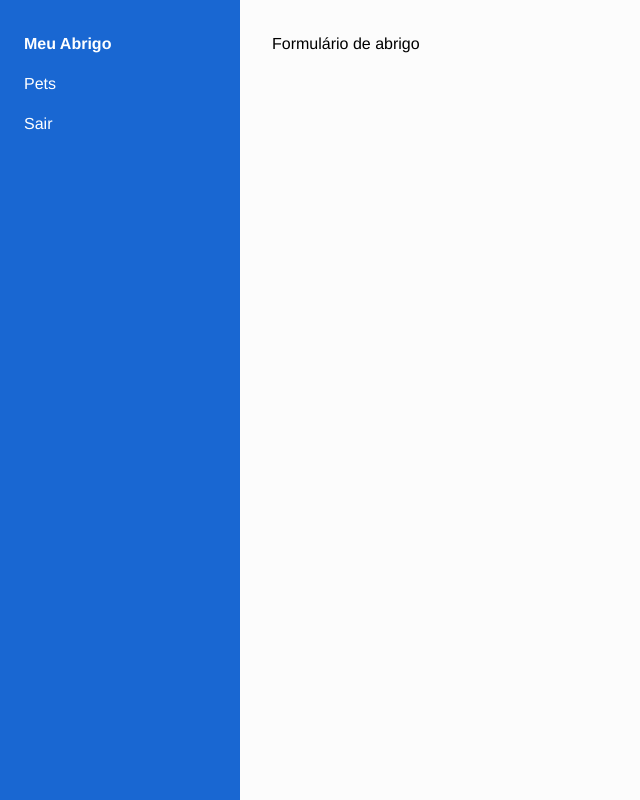
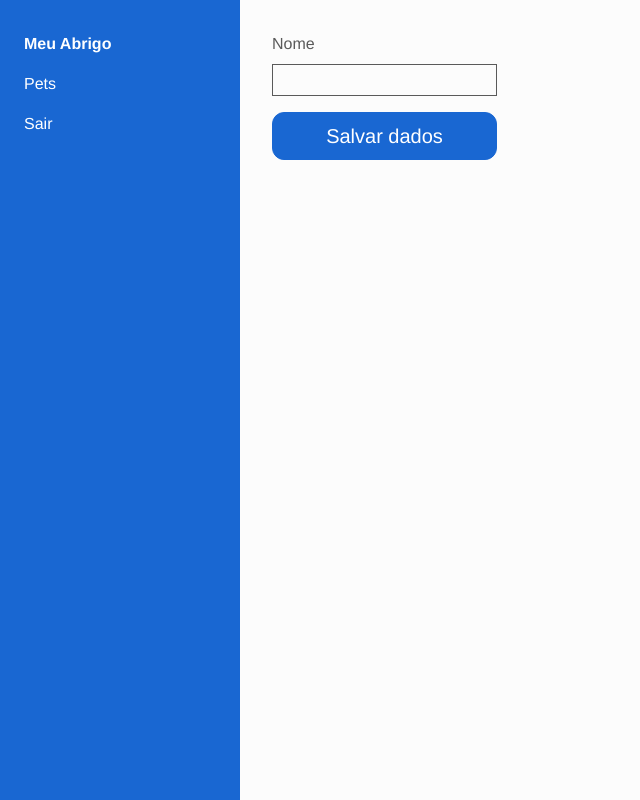
Before and after one commit to WellintonRafael/picles-spa, a React (Vite) app: page /admin in a window 1280 px wide. Shown: the whole page, without its empty margins (0-640 px from the left). Built offline with nearby package versions, Linux system fonts and the light colour scheme; no server answers.

Commit message:
criação do forWardInput

```diff
--- /dev/null
+++ b/src/components/common/Input/Input.tsx
@@ -0,0 +1,17 @@
+import { InputHTMLAttributes, Ref, forwardRef } from 'react'
+import styles from './Input.module.css'
+
+interface IInput extends InputHTMLAttributes<HTMLInputElement> {
+    label: string
+}
+
+function ForwardInput({ label, ...rest }: IInput, ref: Ref<HTMLInputElement>) {
+    return (
+        <div className={styles.inputGroup}>
+            <label>{label}</label>
+            <input ref={ref} {...rest} />
+        </div>
+    )
+}
+
+export const Input = forwardRef(ForwardInput)
--- /dev/null
+++ b/src/components/common/Input/index.ts
@@ -0,0 +1 @@
+export * from './Input'
--- a/src/pages/Admin/Shelter/Shelter.tsx
+++ b/src/pages/Admin/Shelter/Shelter.tsx
@@ -1,5 +1,16 @@
+import styles from './Shelter.module.css'
+import { Button } from "../../../components/common/Button";
+import { Input } from "../../../components/common/Input";
 import { Panel } from "../../../components/layout/Panel";
 
 export function Shelter() {
-    return <Panel>Formulário de abrigo</Panel>
+    return (
+        <Panel>
+            <form className={styles.container}>
+                <Input label='Nome' />
+                <Button type="submit">Salvar dados</Button>
+            </form>
+        </Panel>
+
+    )
 }
```
